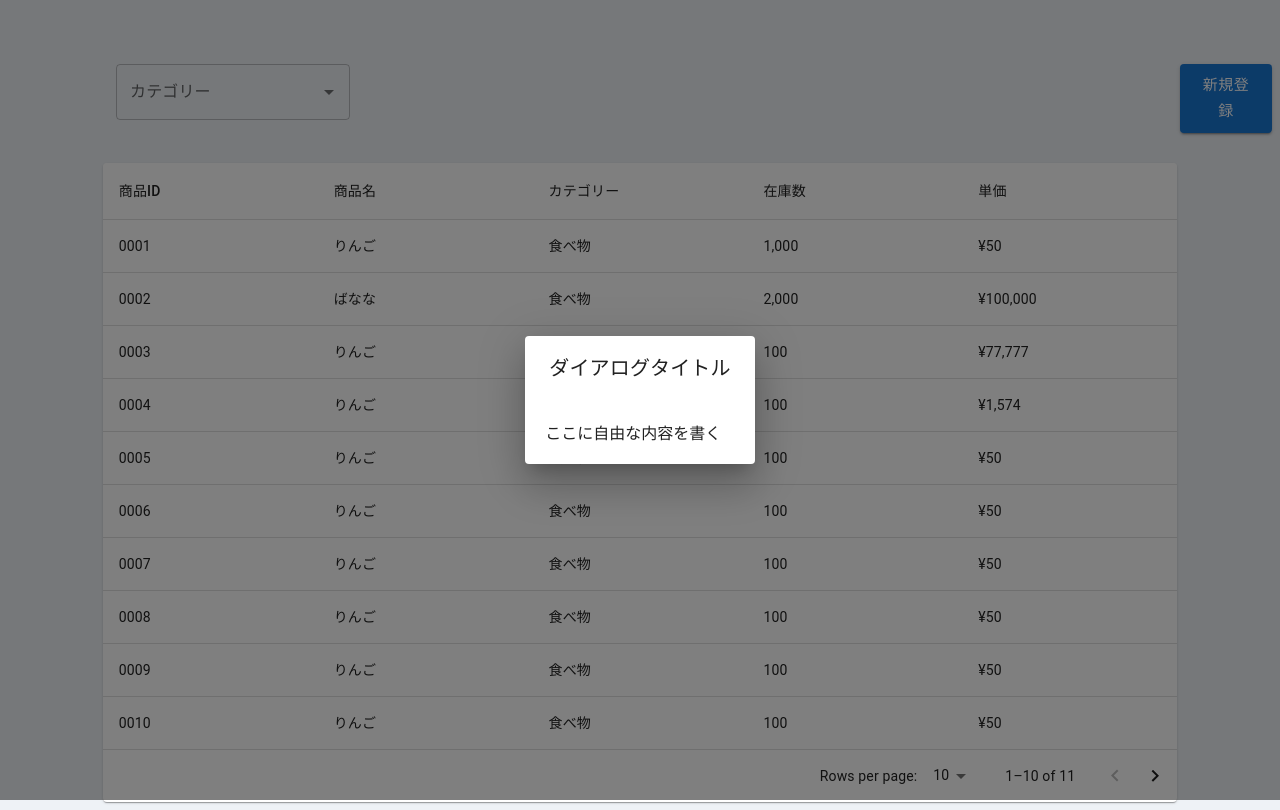
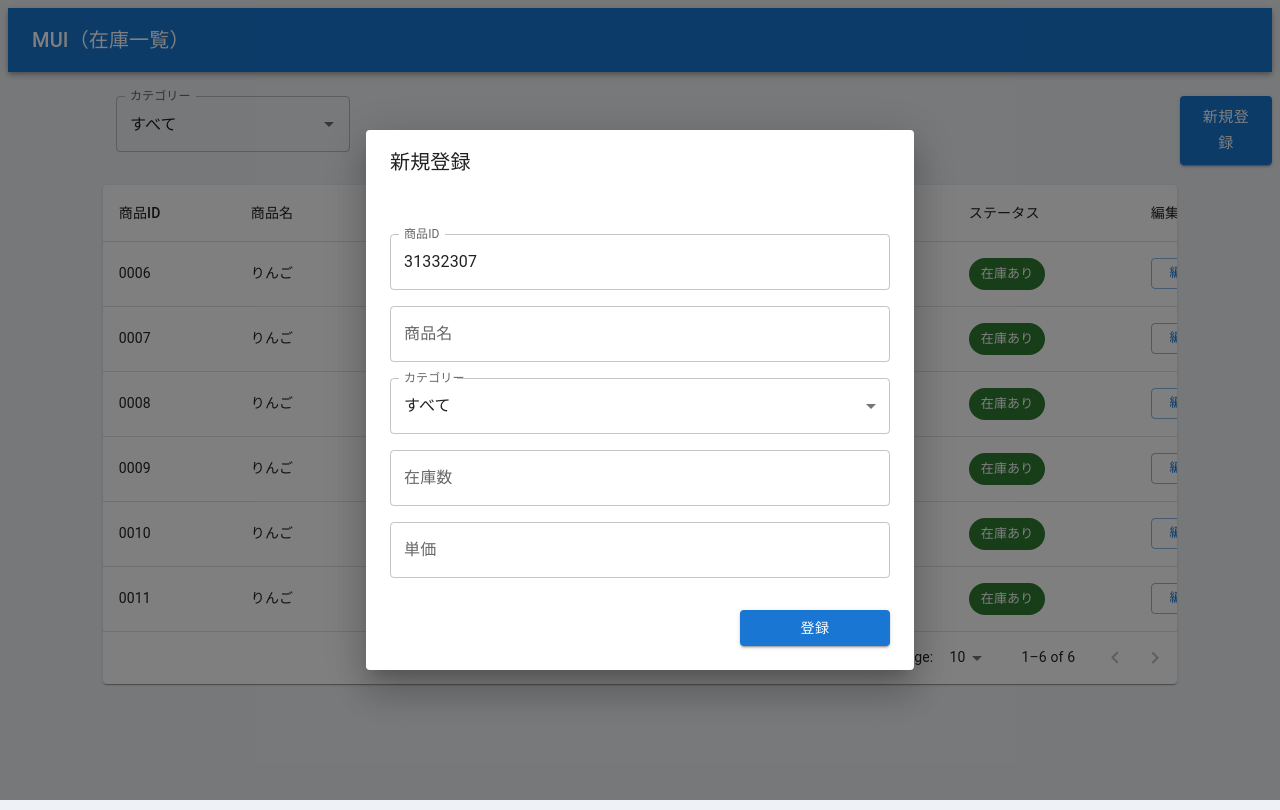
Before and after one commit to ruirui14/react_zemi_mui, a React (Vite) app: page /stock_table in a window 1280 px wide. Both pictures are taken after a click on the button "新規登録". Built offline with nearby package versions, Linux system fonts and the light colour scheme.

Commit message:
MUI見た目完了

```diff
--- a/src/components/FormDialog.jsx
+++ b/src/components/FormDialog.jsx
@@ -5,7 +5,7 @@ import DialogTitle from "@mui/material/DialogTitle";
 
 const SimpleDialog = ({ open, onClose, children }) => (
   <Dialog onClose={onClose} open={open}>
-    <DialogTitle>ダイアログタイトル</DialogTitle>
+    <DialogTitle>新規登録</DialogTitle>
     {children}
   </Dialog>
 );
--- a/src/pages/stock_table.jsx
+++ b/src/pages/stock_table.jsx
@@ -1,7 +1,26 @@
-import * as React from "react";
+// React & Hooks
+import { useState, useEffect } from "react";
+
+// MUI - Core Components
+import {
+  Box,
+  AppBar,
+  Toolbar,
+  Typography,
+  Button,
+  Select,
+  FormControl,
+  MenuItem,
+  InputLabel,
+  Paper,
+  Chip,
+} from "@mui/material";
+
+// MUI - Form & Input
+import TextField from "@mui/material/TextField";
 import Autocomplete from "@mui/material/Autocomplete";
-import TextField from "@mui/material/TextField";
-import Paper from "@mui/material/Paper";
+
+// MUI - Table Components
 import Table from "@mui/material/Table";
 import TableBody from "@mui/material/TableBody";
 import TableCell from "@mui/material/TableCell";
@@ -9,65 +28,138 @@ import TableContainer from "@mui/material/TableContainer";
 import TableHead from "@mui/material/TableHead";
 import TablePagination from "@mui/material/TablePagination";
 import TableRow from "@mui/material/TableRow";
-import {Box} from "@mui/material";
-import Button from "@mui/material/Button";
+
+// Custom Components
 import FormDialog from "../components/FormDialog";
-import { useState } from "react";
 
-//import { createDateFormatter } from "@mui/x-charts/internals";
+export default function StockTable() {
+  // モーダルの各入力フィールドの state を追加
+  const [productId, setProductId] = useState("");
+  const [productName, setProductName] = useState("");
+  const [productStock, setProductStock] = useState("");
+  const [productPrice, setProductPrice] = useState("");
 
+  const [page, setPage] = useState(0);
+  const [rowsPerPage, setRowsPerPage] = useState(10);
+  //ダイアログ
+  const [dialog, setDialog] = useState(false);
+
+  const [filterCategory, setFilterCategory] = useState(1);
+
+  const [formCategory, setFormCategory] = useState(1);
+
+  const [rows, setRows] = useState(() => {
+    const saved = localStorage.getItem("rows");
+    return saved
+      ? JSON.parse(saved)
+      : [
+          createData("0006", "りんご", "食品", 100, 50),
+          createData("0007", "りんご", "食品", 100, 50),
+          createData("0008", "りんご", "食品", 100, 50),
+          createData("0009", "りんご", "資材", 100, 50),
+          createData("0010", "りんご", "資材", 100, 50),
+          createData("0011", "りんご", "資材", 100, 50),
+        ];
+  });
+
+  const [isEditing, setIsEditing] = useState(false);
+
+  useEffect(() => {
+    localStorage.setItem("rows", JSON.stringify(rows));
+  }, [rows]);
+
+  const categoryMap = {
+    1: "すべて",
+    2: "食品",
+    3: "資材",
+  };
+
+  // フィルタリングされたデータ
+  const filteredRows =
+    filterCategory === 1
+      ? rows
+      : rows.filter((row) => row.category === categoryMap[filterCategory]);
 
   //カテゴリ別の絞り込み
   const options = [
-  { label: "備品", id: 1 },
-  { label: "服飾", id: 2 },
-  { label: "食べ物", id: 3 },
+    { label: "すべて", id: 1 },
+    { label: "食品", id: 2 },
+    { label: "資材", id: 3 },
   ];
 
   //テーブル列名（設計図てきな）だよ
   const columns = [
-  { id: "id", label: "商品ID", minWidth: 170 },
-  { id: "name", label: "商品名", minWidth: 170 },
-  { id: "category", label: "カテゴリー", minWidth: 170 },
+    { id: "id", label: "商品ID", minWidth: 100 },
+    { id: "name", label: "商品名", minWidth: 250 },
+    { id: "category", label: "カテゴリー", minWidth: 120 },
     {
       id: "number",
       label: "在庫数",
-    minWidth: 170,
+      minWidth: 110,
       format: (value) => value.toLocaleString(), //カンマで区切ってくれる
     },
     {
       id: "unitPrice",
       label: "単価",
-    minWidth: 170,
+      minWidth: 110,
       format: (value) => `¥${value.toLocaleString()}`, //カンマで区切ってくれる ＋ ￥マーク
     },
+    {
+      id: "status",
+      label: "ステータス",
+      minWidth: 150,
+    },
+    {
+      id: "actions",
+      label: "編集/削除",
+      minWidth: 170,
+    },
   ];
-
-//ここまでしたよ
 
   function createData(id, name, category, number, unitPrice) {
     return { id, name, category, number, unitPrice };
   }
 
-const rows = [
-  createData("0001", "りんご", "食べ物", 1000, 50),
-  createData("0002", "ばなな", "食べ物", 2000, 100000),
-  createData("0003", "りんご", "食べ物", 100, 77777),
-  createData("0004", "りんご", "食べ物", 100, 1574),
-  createData("0005", "りんご", "食べ物", 100, 50),
-  createData("0006", "りんご", "食べ物", 100, 50),
-  createData("0007", "りんご", "食べ物", 100, 50),
-  createData("0008", "りんご", "食べ物", 100, 50),
-  createData("0009", "りんご", "食べ物", 100, 50),
-  createData("0010", "りんご", "食べ物", 100, 50),
-  createData("0011", "りんご", "食べ物", 100, 50),
-];
+  //idランダム生成
+  const generateRandomId = () => {
+    return Math.floor(10000000 + Math.random() * 90000000).toString();
+  };
 
-export default function StockTable() {
-  const [page, setPage] = React.useState(0);
-  const [rowsPerPage, setRowsPerPage] = React.useState(10);
-  //ダイアログ
-  const [dialog, setDialog] = useState(false);
+  //モーダルが開いた時にランダム生成する
+  useEffect(() => {
+    if (dialog && !isEditing) {
+      setProductId(generateRandomId());
+    }
+  }, [dialog, isEditing]);
+
+  // モーダルの「登録」処理（例：ボタン追加）
+  const handleAddProduct = () => {
+    const categoryLabel =
+      options.find((opt) => opt.id === formCategory)?.label || "未分類";
+
+    const newRow = createData(
+      productId,
+      productName,
+      categoryLabel,
+      Number(productStock),
+      Number(productPrice)
+    );
+
+    if (isEditing) {
+      setRows(rows.map((row) => (row.id === productId ? newRow : row)));
+    } else {
+      setRows([...rows, newRow]);
+    }
+
+    // 入力リセット（お好みで）
+    setDialog(false);
+    setProductId("");
+    setProductName("");
+    setProductStock("");
+    setProductPrice("");
+    // setSelectCategory("");
+    setIsEditing(false);
+  };
 
   const handleChangePage = (event, newPage) => {
     setPage(newPage);
@@ -78,17 +170,50 @@ export default function StockTable() {
     setPage(0);
   };
 
+  const handleDelete = (id) => {
+    if (window.confirm("本当に削除しますか？")) {
+      setRows(rows.filter((row) => row.id !== id));
+    }
+  };
 
+  const handleEdit = (row) => {
+    setProductId(row.id);
+    setProductName(row.name);
+    setProductStock(row.number.toString());
+    setProductPrice(row.unitPrice.toString());
+
+    const catId = options.find((opt) => opt.label === row.category)?.id || 1;
+    setFormCategory(catId);
+    setDialog(true);
+    setIsEditing(true); // 新しいstate（後述）
+  };
 
   return (
     <>
-      <Box display="flex" gap="830px" sx={{ ml: "108px", mt: 8 }}>
+      {/* ヘッダー */}
+      <AppBar position="static" sx={{ backgroundColor: "#1976d2" }}>
+        <Toolbar>
+          <Typography variant="h6" noWrap>
+            MUI（在庫一覧）
+          </Typography>
+        </Toolbar>
+      </AppBar>
+
+      <Box display="flex" gap="830px" sx={{ ml: "108px", mt: 3 }}>
         <Autocomplete
           disablePortal
           options={options}
           sx={{ width: 300 }}
+          value={options.find((o) => o.id === filterCategory) || options[0]}
           //paramsの中身は実際の<input>に必要な設定など
           //MUIの<Autocomplete />が自動で用意してくれている入力欄のパラメーターのまとまりのこと
+          onChange={(event, newValue) => {
+            if (newValue) {
+              setFilterCategory(newValue.id); // 選択したidをセット
+              setPage(0); // ページをリセットしたいなら
+            }
+          }}
+          getOptionLabel={(option) => option.label} // labelを表示
           renderInput={(params) => <TextField {...params} label="カテゴリー" />}
         />
 
@@ -105,11 +230,11 @@ export default function StockTable() {
         sx={{
           width: "85%",
           margin: "0 auto",
-          marginTop: "30px",
+          marginTop: "20px",
           overflow: "hidden",
         }}
       >
-        <TableContainer sx={{ maxHeight: 600 }}>
+        <TableContainer sx={{ maxHeight: 800 }}>
           <Table stickyHeader aria-label="sticky table">
             <TableHead>
               <TableRow>
@@ -125,17 +250,56 @@ export default function StockTable() {
               </TableRow>
             </TableHead>
             <TableBody>
-              {rows
+              {filteredRows
                 .slice(page * rowsPerPage, page * rowsPerPage + rowsPerPage)
-                .map((row) => {
+                .map((row) => (
+                  <TableRow key={row.id} hover role="checkbox" tabIndex={-1}>
+                    {columns.map((column) => {
+                      if (column.id === "status") {
+                        // ステータス用の Chip 表示
+                        let chipLabel = "";
+                        let chipColor = "default";
+
+                        if (row.number === 0) {
+                          chipLabel = "在庫なし";
+                          chipColor = "error";
+                        } else if (row.number <= 10) {
+                          chipLabel = "残りわずか";
+                          chipColor = "warning";
+                        } else {
+                          chipLabel = "在庫あり";
+                          chipColor = "success";
+                        }
+
                         return (
-                    <TableRow
-                      hover
-                      role="checkbox"
-                      tabIndex={-1}
-                      key={row.code}
+                          <TableCell key={column.id} align={column.align}>
+                            <Chip label={chipLabel} color={chipColor} />
+                          </TableCell>
+                        );
+                      } else if (column.id === "actions") {
+                        return (
+                          <TableCell key={column.id}>
+                            <Button
+                              variant="outlined"
+                              color="primary"
+                              size="small"
+                              sx={{ mr: 1 }}
+                              onClick={() => handleEdit(row)}
                             >
-                      {columns.map((column) => {
+                              編集
+                            </Button>
+                            <Button
+                              variant="outlined"
+                              color="error"
+                              size="small"
+                              onClick={() => handleDelete(row.id)}
+                            >
+                              削除
+                            </Button>
+                          </TableCell>
+                        );
+                      }
+
                       const value = row[column.id];
                       return (
                         <TableCell key={column.id} align={column.align}>
@@ -146,8 +310,7 @@ export default function StockTable() {
                       );
                     })}
                   </TableRow>
-                  );
-                })}
+                ))}
             </TableBody>
           </Table>
         </TableContainer>
@@ -163,7 +326,79 @@ export default function StockTable() {
       </Paper>
 
       <FormDialog open={dialog} onClose={() => setDialog(false)}>
-        <div style={{ padding: 20 }}>ここに自由な内容を書く</div>
+        <div
+          style={{
+            display: "flex",
+            flexDirection: "column",
+            padding: "24px",
+            minWidth: "300px", // 幅を整える
+            gap: "16px",
+          }}
+        >
+          {/*商品ID*/}
+          <TextField
+            id="outlined-basic"
+            label="商品ID"
+            variant="outlined"
+            value={productId}
+            onChange={(e) => setProductId(e.target.value)}
+            sx={{ width: "500px", height: "40px", mt: 2 }}
+          />
+
+          {/*商品名*/}
+          <TextField
+            id="outlined-basic"
+            label="商品名"
+            variant="outlined"
+            value={productName}
+            onChange={(e) => setProductName(e.target.value)}
+            sx={{ width: "500px", height: "40px", mt: 2 }}
+          />
+
+          {/*カテゴリー*/}
+          <FormControl sx={{ width: "500px", mt: 2 }}>
+            <InputLabel id="demo-simple-select-label">カテゴリー</InputLabel>
+            <Select
+              labelId="demo-simple-select-label"
+              id="demo-simple-select"
+              value={formCategory}
+              label="category"
+              onChange={(e) => setFormCategory(e.target.value)}
+            >
+              <MenuItem value={1}>すべて</MenuItem>
+              <MenuItem value={2}>食品</MenuItem>
+              <MenuItem value={3}>資材</MenuItem>
+            </Select>
+          </FormControl>
+
+          {/*在庫数*/}
+          <TextField
+            id="outlined-basic"
+            label="在庫数"
+            variant="outlined"
+            value={productStock}
+            onChange={(e) => setProductStock(e.target.value)}
+            sx={{ width: "500px", height: "40px" }}
+          />
+
+          {/*単価*/}
+          <TextField
+            id="outlined-basic"
+            label="単価"
+            variant="outlined"
+            value={productPrice}
+            onChange={(e) => setProductPrice(e.target.value)}
+            sx={{ width: "500px", height: "40px", mt: 2, pb: 2 }}
+          />
+
+          <Button
+            variant="contained"
+            onClick={handleAddProduct}
+            sx={{ mt: 2, width: "150px", alignSelf: "flex-end" }}
+          >
+            登録
+          </Button>
+        </div>
       </FormDialog>
     </>
   );
```
Lines whose indentation alone changed are shown as unchanged.
